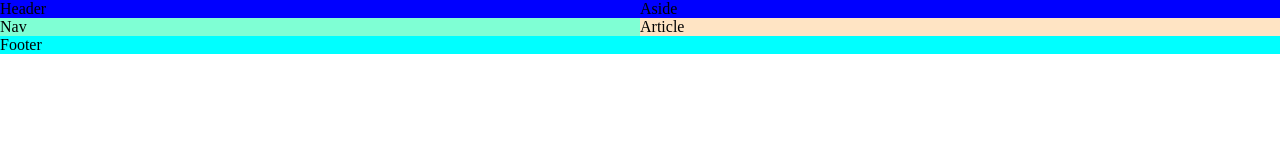
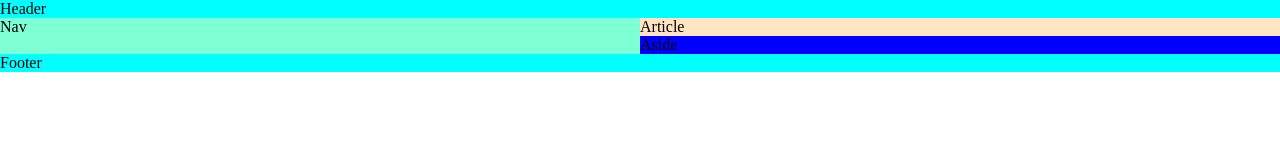
Before and after one commit to jorgefabregas/new-grid-example, a plain HTML site: page index.html in a window 1280 px wide. Drawn offline with Linux system fonts and the light colour scheme.

Commit message:
practice

```diff
--- a/css/style.css
+++ b/css/style.css
@@ -12,7 +12,7 @@
         "side rltd"
         "foot foot";
 }
-.hea  dbar {
+.headbar {
     background-color: aqua;
     grid-area: head;
 }
```
